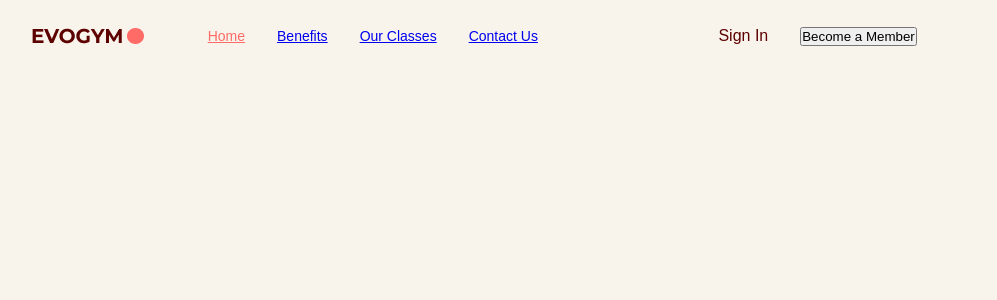
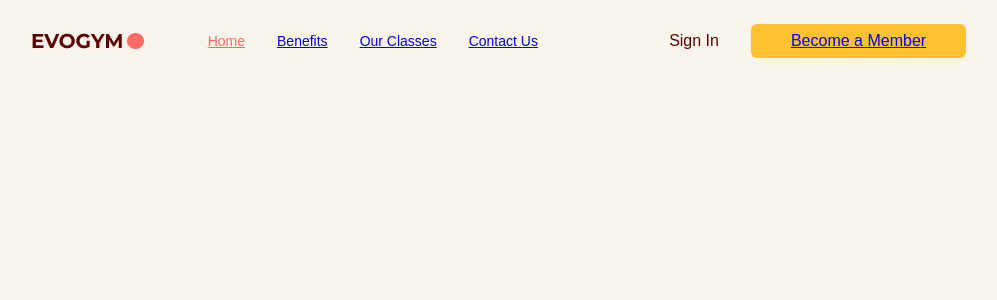
Before and after one commit to ElJefe111944/fitness-appilcation, a React (Vite) app: page / in a window 1280 px wide. Shown: the top 300 px of the page, without its empty margins (76-1073 px from the left). Built offline with nearby package versions, Linux system fonts and the light colour scheme.

Commit message:
Shared component ActionButton created and styled

```diff
--- a/src/components/navbar/index.tsx
+++ b/src/components/navbar/index.tsx
@@ -3,6 +3,7 @@
 import { SelectedPage } from "@/shared/types";
 import Logo from '@/assets/Logo.png'
 import Link from "./Link";
+import ActionButton from "@/shared/ActionButton";
 import useMediaQuery from "@/hooks/useMediaQuery";
 
 
@@ -36,7 +37,7 @@
                 </div>
                 <div className="flex items-center justify-between gap-8">
                   <p>Sign In</p>
-                  <button>Become a Member</button>
+                  <ActionButton setSelectedPage={setSelectedPage}>Become a Member</ActionButton>
                 </div>
                 <div>
 
--- /dev/null
+++ b/src/shared/ActionButton.tsx
@@ -0,0 +1,21 @@
+import AnchorLink from "react-anchor-link-smooth-scroll"
+import { SelectedPage } from "./types";
+
+interface Props {
+    children: React.ReactNode;
+    setSelectedPage: (value: SelectedPage) => void;
+}
+
+const ActionButton = ({ children, setSelectedPage }: Props) => {
+  return (
+    <AnchorLink
+        className="rounded-md bg-secondary-500 px-10 py-2 hover:bg-primary-500 hover:text-white"
+        onClick={() => setSelectedPage(SelectedPage.ContactUs)}
+        href={`#${SelectedPage.ContactUs}`}
+    >
+        {children}
+    </AnchorLink>
+  )
+}
+
+export default ActionButton
```
